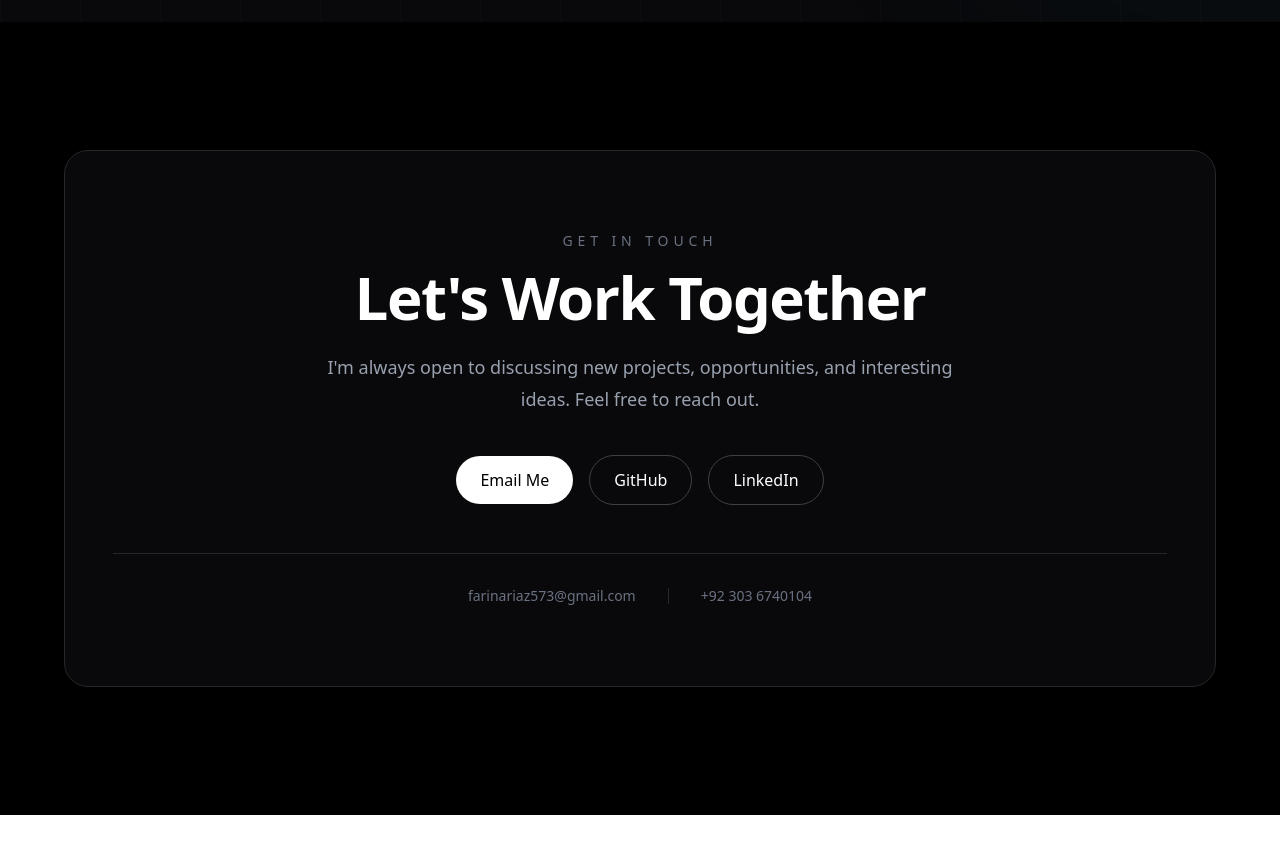
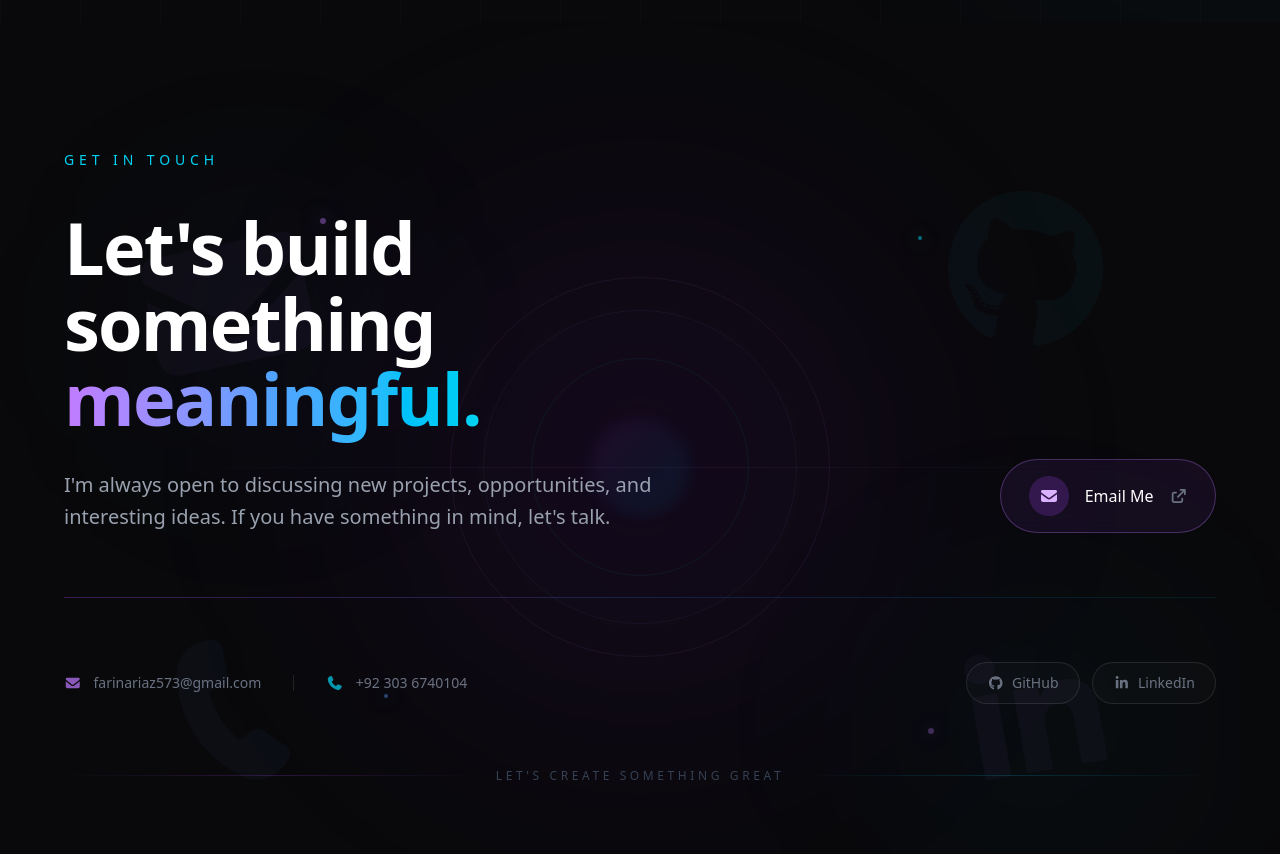
Before and after one commit to farina-riaz-fari/Portfolio, a Next.js app: page / in a window 1280 px wide. Shown: the part 6480-7334 px from the top of the page. Before the commit the page ends 7295 px from the top, so only its background shows below. Built offline with nearby package versions, Linux system fonts and the light colour scheme.

Commit message:
Redesign Experience and Contact sections

```diff
--- a/components/Contact/index.tsx
+++ b/components/Contact/index.tsx
@@ -1,38 +1,203 @@
+"use client";
+
+import { useEffect, useRef, useState } from "react";
+import { FontAwesomeIcon } from "@fortawesome/react-fontawesome";
+import {
+  faArrowUpRightFromSquare,
+  faEnvelope,
+  faPhone,
+} from "@fortawesome/free-solid-svg-icons";
+import {
+  faGithub,
+  faLinkedinIn,
+} from "@fortawesome/free-brands-svg-icons";
+
 const Contact = () => {
+  const sectionRef = useRef<HTMLElement>(null);
+  const [isVisible, setIsVisible] = useState(false);
+
+  useEffect(() => {
+    const section = sectionRef.current;
+
+    if (!section) return;
+
+    const observer = new IntersectionObserver(
+      ([entry]) => {
+        setIsVisible(entry.isIntersecting);
+      },
+      {
+        threshold: 0.2,
+      }
+    );
+
+    observer.observe(section);
+
+    return () => observer.disconnect();
+  }, []);
+
   return (
     <section
+      ref={sectionRef}
       id="contact"
-      className="bg-black px-6 py-24 text-white md:px-10 md:py-32"
+      className="relative overflow-hidden bg-zinc-950 px-6 py-24 text-white md:px-10 md:py-32"
     >
-      <div className="mx-auto max-w-6xl">
-        <div className="rounded-3xl border border-zinc-800 bg-zinc-950 px-6 py-16 text-center md:px-12 md:py-20">
-          <p className="mb-4 text-sm font-medium uppercase tracking-[0.35em] text-gray-500">
+      {/* CONTACT BACKGROUND */}
+
+      <div className="pointer-events-none absolute inset-0">
+        {/* Central atmospheric glow */}
+        <div className="absolute left-1/2 top-1/2 h-[520px] w-[520px] -translate-x-1/2 -translate-y-1/2 rounded-full bg-purple-600/[0.07] blur-[130px]" />
+
+        {/* Secondary glows */}
+        <div className="absolute left-[10%] top-[20%] h-64 w-64 rounded-full bg-blue-500/[0.04] blur-[100px]" />
+
+        <div className="absolute bottom-[5%] right-[8%] h-72 w-72 rounded-full bg-cyan-500/[0.04] blur-[110px]" />
+
+        {/* CENTRAL ORB */}
+
+        <div className="absolute left-1/2 top-1/2 h-[380px] w-[380px] -translate-x-1/2 -translate-y-1/2 rounded-full border border-purple-400/[0.07]">
+          <div className="absolute inset-8 rounded-full border border-blue-400/[0.06]" />
+
+          <div className="absolute inset-20 rounded-full border border-cyan-400/[0.06]" />
+
+          <div className="absolute left-1/2 top-1/2 h-24 w-24 -translate-x-1/2 -translate-y-1/2 rounded-full bg-gradient-to-br from-purple-500/[0.08] via-blue-500/[0.06] to-cyan-400/[0.08] blur-sm" />
+        </div>
+
+        {/* DECORATIVE CONTACT ICONS */}
+
+        {/* Email */}
+        <div className="absolute left-[7%] top-[18%] rotate-[-12deg] text-[7rem] text-purple-400/[0.035] md:left-[10%] md:text-[10rem]">
+          <FontAwesomeIcon icon={faEnvelope} />
+        </div>
+
+        {/* Phone */}
+        <div className="absolute bottom-[12%] left-[12%] rotate-[12deg] text-[5rem] text-blue-400/[0.035] md:text-[8rem]">
+          <FontAwesomeIcon icon={faPhone} />
+        </div>
+
+        {/* GitHub */}
+        <div className="absolute right-[8%] top-[14%] rotate-[10deg] text-[7rem] text-cyan-400/[0.035] md:right-[12%] md:text-[10rem]">
+          <FontAwesomeIcon icon={faGithub} />
+        </div>
+
+        {/* LinkedIn */}
+        <div className="absolute bottom-[10%] right-[12%] rotate-[-10deg] text-[6rem] text-purple-400/[0.035] md:text-[9rem]">
+          <FontAwesomeIcon icon={faLinkedinIn} />
+        </div>
+
+        {/* SMALL FLOATING LIGHTS */}
+
+        <div className="absolute left-[25%] top-[22%] h-1.5 w-1.5 rounded-full bg-purple-400/40 shadow-[0_0_20px_rgba(168,85,247,0.5)]" />
+
+        <div className="absolute right-[28%] top-[24%] h-1 w-1 rounded-full bg-cyan-400/50 shadow-[0_0_18px_rgba(34,211,238,0.5)]" />
+
+        <div className="absolute bottom-[24%] left-[30%] h-1 w-1 rounded-full bg-blue-400/40 shadow-[0_0_18px_rgba(59,130,246,0.5)]" />
+
+        <div className="absolute bottom-[20%] right-[27%] h-1.5 w-1.5 rounded-full bg-purple-400/30 shadow-[0_0_20px_rgba(168,85,247,0.4)]" />
+
+        {/* Soft horizontal light */}
+        <div className="absolute left-1/2 top-1/2 h-px w-[80%] -translate-x-1/2 bg-gradient-to-r from-transparent via-purple-400/[0.08] to-transparent" />
+      </div>
+
+      {/* CONTENT */}
+
+      <div
+        className={`relative mx-auto max-w-6xl transition-all duration-1000 ease-out ${
+          isVisible
+            ? "translate-y-0 opacity-100"
+            : "translate-y-10 opacity-0"
+        }`}
+      >
+        {/* Label */}
+        <div className="mb-10">
+          <p className="text-sm font-medium uppercase tracking-[0.35em] text-cyan-400">
             Get In Touch
           </p>
+        </div>
 
-          <h2 className="text-4xl font-bold tracking-tight md:text-6xl">
-            Let&apos;s Work Together
-          </h2>
+        {/* Main content */}
+        <div className="grid gap-12 lg:grid-cols-[1.2fr_0.8fr] lg:items-end">
+          {/* Heading */}
+          <div>
+            <h2 className="max-w-4xl text-5xl font-bold leading-[1.05] tracking-tight md:text-7xl">
+              Let&apos;s build something{" "}
+              <span className="bg-gradient-to-r from-purple-400 via-blue-400 to-cyan-400 bg-clip-text text-transparent">
+                meaningful.
+              </span>
+            </h2>
 
-          <p className="mx-auto mt-6 max-w-2xl text-lg leading-8 text-gray-400">
-            I&apos;m always open to discussing new projects, opportunities,
-            and interesting ideas. Feel free to reach out.
-          </p>
+            <p className="mt-8 max-w-2xl text-lg leading-8 text-gray-400 md:text-xl">
+              I&apos;m always open to discussing new projects, opportunities,
+              and interesting ideas. If you have something in mind, let&apos;s
+              talk.
+            </p>
+          </div>
 
-          <div className="mt-10 flex flex-col items-center justify-center gap-4 sm:flex-row">
+          {/* Email CTA */}
+          <div className="lg:justify-self-end">
             <a
               href="mailto:farinariaz573@gmail.com"
-              className="rounded-full bg-white px-6 py-3 font-medium text-black transition duration-300 hover:bg-gray-200"
+              className="group inline-flex items-center gap-4 rounded-full border border-purple-400/30 bg-purple-500/[0.08] px-7 py-4 font-medium text-white backdrop-blur-sm transition-all duration-500 hover:-translate-y-1 hover:border-purple-400/60 hover:bg-purple-500/[0.15]"
             >
-              Email Me
+              <span className="flex h-10 w-10 items-center justify-center rounded-full bg-purple-500/20 text-purple-300">
+                <FontAwesomeIcon icon={faEnvelope} />
+              </span>
+
+              <span>Email Me</span>
+
+              <FontAwesomeIcon
+                icon={faArrowUpRightFromSquare}
+                className="text-sm text-gray-500 transition-transform duration-300 group-hover:-translate-y-0.5 group-hover:translate-x-0.5 group-hover:text-white"
+              />
+            </a>
+          </div>
+        </div>
+
+        {/* Divider */}
+        <div className="my-16 h-px bg-gradient-to-r from-purple-500/30 via-blue-500/20 to-cyan-500/10" />
+
+        {/* Contact details */}
+        <div className="flex flex-col justify-between gap-8 md:flex-row md:items-center">
+          {/* Email + Phone */}
+          <div className="flex flex-col gap-4 sm:flex-row sm:items-center sm:gap-8">
+            <a
+              href="mailto:farinariaz573@gmail.com"
+              className="group flex items-center gap-3 text-sm text-gray-500 transition duration-300 hover:text-white"
+            >
+              <FontAwesomeIcon
+                icon={faEnvelope}
+                className="text-purple-400/70 transition group-hover:text-purple-300"
+              />
+
+              farinariaz573@gmail.com
             </a>
 
+            <span className="hidden h-4 w-px bg-white/10 sm:block" />
+
+            <a
+              href="tel:+923036740104"
+              className="group flex items-center gap-3 text-sm text-gray-500 transition duration-300 hover:text-white"
+            >
+              <FontAwesomeIcon
+                icon={faPhone}
+                className="text-cyan-400/70 transition group-hover:text-cyan-300"
+              />
+
+              +92 303 6740104
+            </a>
+          </div>
+
+          {/* Social links */}
+          <div className="flex items-center gap-3">
             <a
               href="https://github.com/farina-riaz-fari"
               target="_blank"
               rel="noopener noreferrer"
-              className="rounded-full border border-zinc-700 px-6 py-3 font-medium text-white transition duration-300 hover:border-zinc-500 hover:bg-white hover:text-black"
+              className="group rounded-full border border-white/10 bg-white/[0.02] px-5 py-2.5 text-sm text-gray-500 transition duration-300 hover:-translate-y-1 hover:border-purple-400/30 hover:bg-purple-500/[0.08] hover:text-purple-300"
             >
+              <FontAwesomeIcon
+                icon={faGithub}
+                className="mr-2 transition-transform duration-300 group-hover:scale-110"
+              />
               GitHub
             </a>
 
@@ -40,31 +205,26 @@ const Contact = () => {
               href="https://www.linkedin.com/in/farina-riaz-867066240/"
               target="_blank"
               rel="noopener noreferrer"
-              className="rounded-full border border-zinc-700 px-6 py-3 font-medium text-white transition duration-300 hover:border-zinc-500 hover:bg-white hover:text-black"
+              className="group rounded-full border border-white/10 bg-white/[0.02] px-5 py-2.5 text-sm text-gray-500 transition duration-300 hover:-translate-y-1 hover:border-cyan-400/30 hover:bg-cyan-500/[0.08] hover:text-cyan-300"
             >
+              <FontAwesomeIcon
+                icon={faLinkedinIn}
+                className="mr-2 transition-transform duration-300 group-hover:scale-110"
+              />
               LinkedIn
             </a>
           </div>
+        </div>
 
-          <div className="mt-12 border-t border-zinc-800 pt-8">
-            <div className="flex flex-col items-center justify-center gap-3 text-sm sm:flex-row sm:gap-8">
-              <a
-                href="mailto:farinariaz573@gmail.com"
-                className="text-gray-500 transition duration-300 hover:text-white"
-              >
-                farinariaz573@gmail.com
-              </a>
+        {/* Bottom signature */}
+        <div className="mt-16 flex items-center gap-4">
+          <div className="h-px flex-1 bg-gradient-to-r from-transparent via-purple-500/20 to-transparent" />
 
-              <span className="hidden h-4 w-px bg-zinc-800 sm:block" />
+          <span className="text-xs uppercase tracking-[0.3em] text-gray-700">
+            Let&apos;s create something great
+          </span>
 
-              <a
-                href="tel:+923036740104"
-                className="text-gray-500 transition duration-300 hover:text-white"
-              >
-                +92 303 6740104
-              </a>
-            </div>
-          </div>
+          <div className="h-px flex-1 bg-gradient-to-r from-transparent via-cyan-500/20 to-transparent" />
         </div>
       </div>
     </section>
--- a/components/Experience/index.tsx
+++ b/components/Experience/index.tsx
@@ -69,9 +69,7 @@ const Experience = () => {
       id="experience"
       className="relative overflow-hidden bg-zinc-950 px-6 py-24 text-white md:px-10 md:py-32"
     >
-      {/* ============================= */}
       {/* BACKGROUND */}
-      {/* ============================= */}
 
       <div className="pointer-events-none absolute inset-0">
         {/* Large ghosted title */}
@@ -104,9 +102,7 @@ const Experience = () => {
         />
       </div>
 
-      {/* ============================= */}
       {/* CONTENT */}
-      {/* ============================= */}
 
       <div className="relative mx-auto max-w-6xl">
         {/* Header */}
--- a/package.json
+++ b/package.json
@@ -11,6 +11,7 @@
   },
   "dependencies": {
     "@fortawesome/fontawesome-svg-core": "^7.3.1",
+    "@fortawesome/free-brands-svg-icons": "^7.3.1",
     "@fortawesome/free-solid-svg-icons": "^7.3.1",
     "@fortawesome/react-fontawesome": "^3.5.0",
     "next": "^16.3.4",
```
Also changed, not shown: 1 other file (tests, documents, lock files or other folders).
